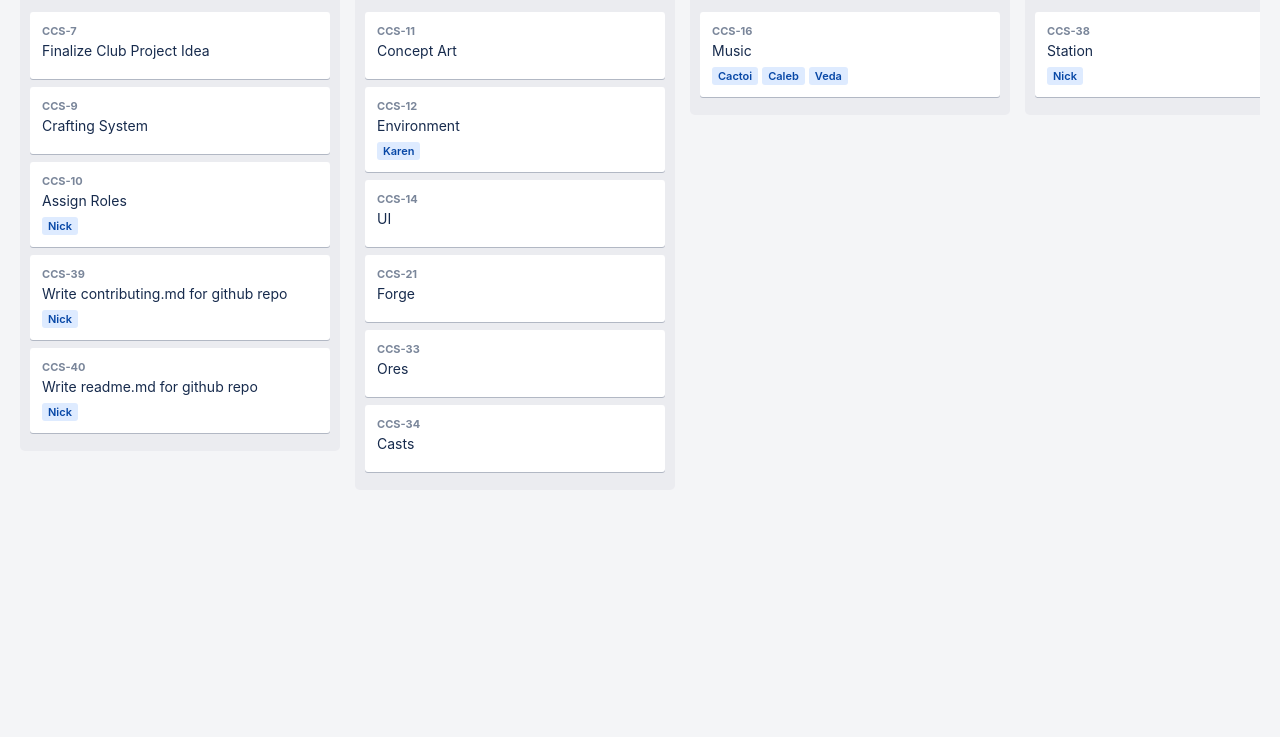
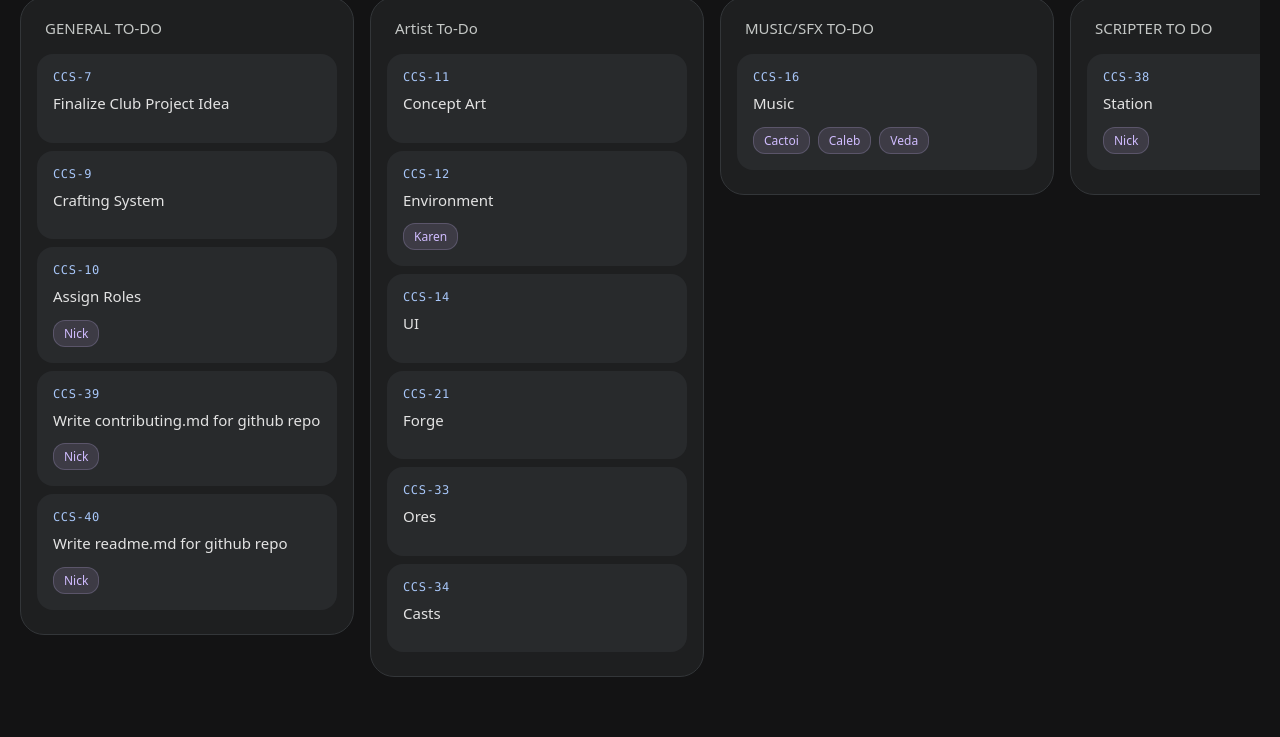
Before and after one commit to npcoiner/deanza-jira-board, a website: page index.html in a window 1280 px wide. Shown: the part 137-874 px from the top of the page. Before the commit the page ends 800 px from the top, so only its background shows below. Drawn offline with Linux system fonts and the light colour scheme.

Commit message:
Updated to dark style

```diff
--- a/style.css
+++ b/style.css
@@ -1,55 +1,100 @@
 body {
-    font-family: -apple-system, BlinkMacSystemFont, "Segoe UI", Roboto, Helvetica, Arial, sans-serif;
-    background-color: #f4f5f7;
+    font-family: ui-sans-serif, system-ui, -apple-system, BlinkMacSystemFont, "Segoe UI", Roboto, "Helvetica Neue", Arial, sans-serif;
+    background-color: #131314;
     margin: 0;
-    padding: 20px;
+    padding: 40px 20px;
+    color: #e3e3e3;
 }
 
-.header { text-align: center; margin-bottom: 20px; }
+.header {
+    text-align: center;
+    margin-bottom: 30px;
+    color: #e3e3e3;
+    font-weight: 500;
+}
 
 .kanban-container {
     display: flex;
-    gap: 15px;
+    gap: 16px;
     align-items: flex-start;
     overflow-x: auto;
+    padding-bottom: 20px;
 }
 
 .column {
-    background-color: #ebecf0;
-    border-radius: 5px;
+    background-color: #1e1f20;
+    border-radius: 24px;
     width: 300px;
-    padding: 10px;
+    padding: 16px;
     flex-shrink: 0;
+    border: 1px solid #333639;
 }
 
 .column h2 {
-    font-size: 14px;
-    color: #5e6c84;
-    text-transform: uppercase;
-    margin: 5px 0 15px 10px;
+    font-size: 15px;
+    color: #c4c7c5;
+    font-weight: 500;
+    margin: 4px 0 16px 8px;
 }
 
 .card {
-    background: white;
-    border-radius: 3px;
-    box-shadow: 0 1px 0 rgba(9,30,66,.25);
-    padding: 12px;
+    background: #282a2c;
+    border-radius: 16px;
+    padding: 16px;
     margin-bottom: 8px;
-    transition: background 0.1s;
+    transition: background 0.2s ease;
 }
 
-.card:hover { background: #f4f5f7; cursor: pointer; }
+.card:hover {
+    background: #333639;
+    cursor: pointer;
+}
 
-.card-id { font-size: 11px; color: #7a869a; font-weight: bold; margin-bottom: 4px; }
-.card-title { font-size: 14px; color: #172b4d; display: block; }
+/* Styled to look like a code keyword or string */
+.card-id {
+    font-family: ui-monospace, "Cascadia Code", "Source Code Pro", Menlo, Consolas, monospace;
+    font-size: 12px;
+    color: #a8c7fa; /* Soft pastel blue */
+    font-weight: 500;
+    margin-bottom: 8px;
+    letter-spacing: 0.05em;
+}
 
-.tag-list { display: flex; flex-wrap: wrap; gap: 4px; margin-top: 8px; }
+.card-title {
+    font-size: 15px;
+    color: #e3e3e3;
+    display: block;
+    line-height: 1.5;
+}
 
+.tag-list {
+    display: flex;
+    flex-wrap: wrap;
+    gap: 8px;
+    margin-top: 12px;
+}
+
+/* Default Tag - Soft Pastel Purple */
 .tag {
-    background-color: #deebff;
-    color: #0747a6;
-    font-size: 11px;
-    font-weight: 600;
-    padding: 2px 6px;
-    border-radius: 3px;
+    background-color: rgba(208, 188, 255, 0.12); /* Very sheer purple */
+    color: #d0bcff; /* Bright pastel purple */
+    border: 1px solid rgba(208, 188, 255, 0.2); /* Faint border for crispness */
+    font-size: 12px;
+    font-weight: 500;
+    padding: 4px 10px;
+    border-radius: 12px;
 }
+
+/* Optional: Pastel Red/Coral variant */
+.tag-red {
+    background-color: rgba(255, 180, 171, 0.12);
+    color: #ffb4ab;
+    border-color: rgba(255, 180, 171, 0.2);
+}
+
+/* Optional: Pastel Green variant */
+.tag-green {
+    background-color: rgba(129, 201, 149, 0.12);
+    color: #81c995;
+    border-color: rgba(129, 201, 149, 0.2);
+}
```
